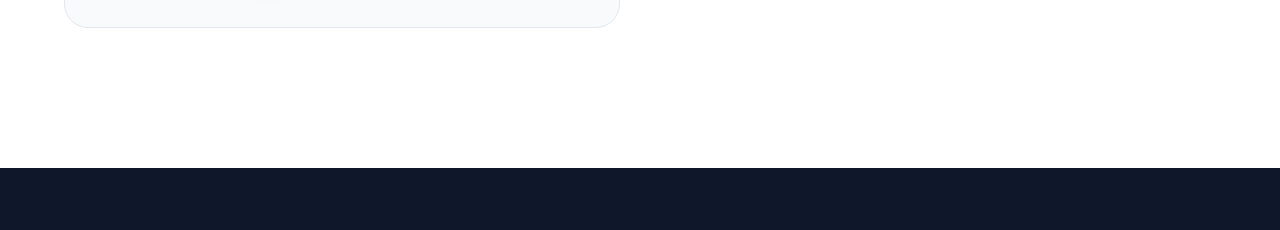
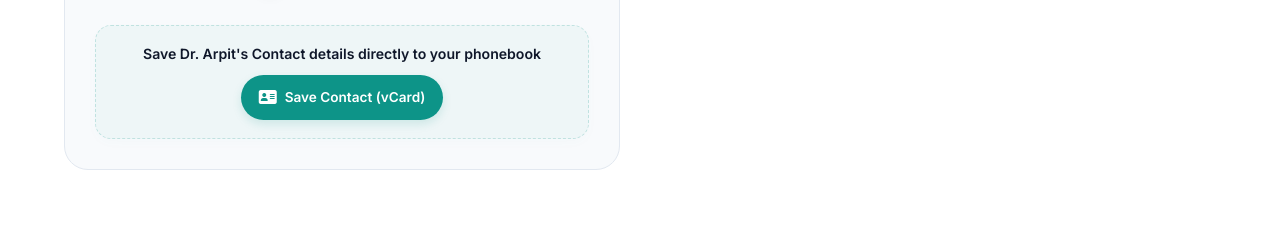
Before and after one commit to Muskannn03/Dr.-Arpit-Sohane, a plain HTML site: page index.html in a window 1280 px wide. Shown: the part 9639-9869 px from the top of the page. Drawn offline with Linux system fonts and the light colour scheme.

Commit message:
feat: Create and attach digital visiting card (dr_arpit_sohane.vcf) to contact section

```diff
--- a/index.html
+++ b/index.html
@@ -735,6 +735,19 @@
                                 </div>
                             </li>
                         </ul>
+
+                        <!-- Digital Visiting Card (vCard) Download Box -->
+                        <div class="vcard-download-box" style="margin-top: 28px; padding: 18px; background: rgba(13, 148, 136, 0.04); border: 1.5px dashed rgba(13, 148, 136, 0.2); border-radius: var(--radius-md); text-align: center; box-shadow: 0 4px 12px rgba(13, 148, 136, 0.02);">
+                            <p style="font-size: 0.88rem; color: var(--text-dark); margin-bottom: 12px; font-weight: 600; line-height: 1.4; font-family: var(--font-en);">
+                                <span class="en">Save Dr. Arpit's Contact details directly to your phonebook</span>
+                                <span class="hi">डॉ. अर्पित का संपर्क विवरण सीधे अपनी फोनबुक में सहेजें</span>
+                            </p>
+                            <a href="dr_arpit_sohane.vcf" class="btn btn-primary" download style="display: inline-flex; align-items: center; gap: 8px; padding: 10px 18px; font-size: 0.85rem; text-decoration: none; border-radius: 30px; box-shadow: 0 4px 10px rgba(13, 148, 136, 0.15);">
+                                <i class="fa-solid fa-address-card" style="font-size: 1rem;"></i>
+                                <span class="en">Save Contact (vCard)</span>
+                                <span class="hi">संपर्क कार्ड सहेजें</span>
+                            </a>
+                        </div>
                     </div>
                 </div>
 
```
Also changed, not shown: 1 other file.
